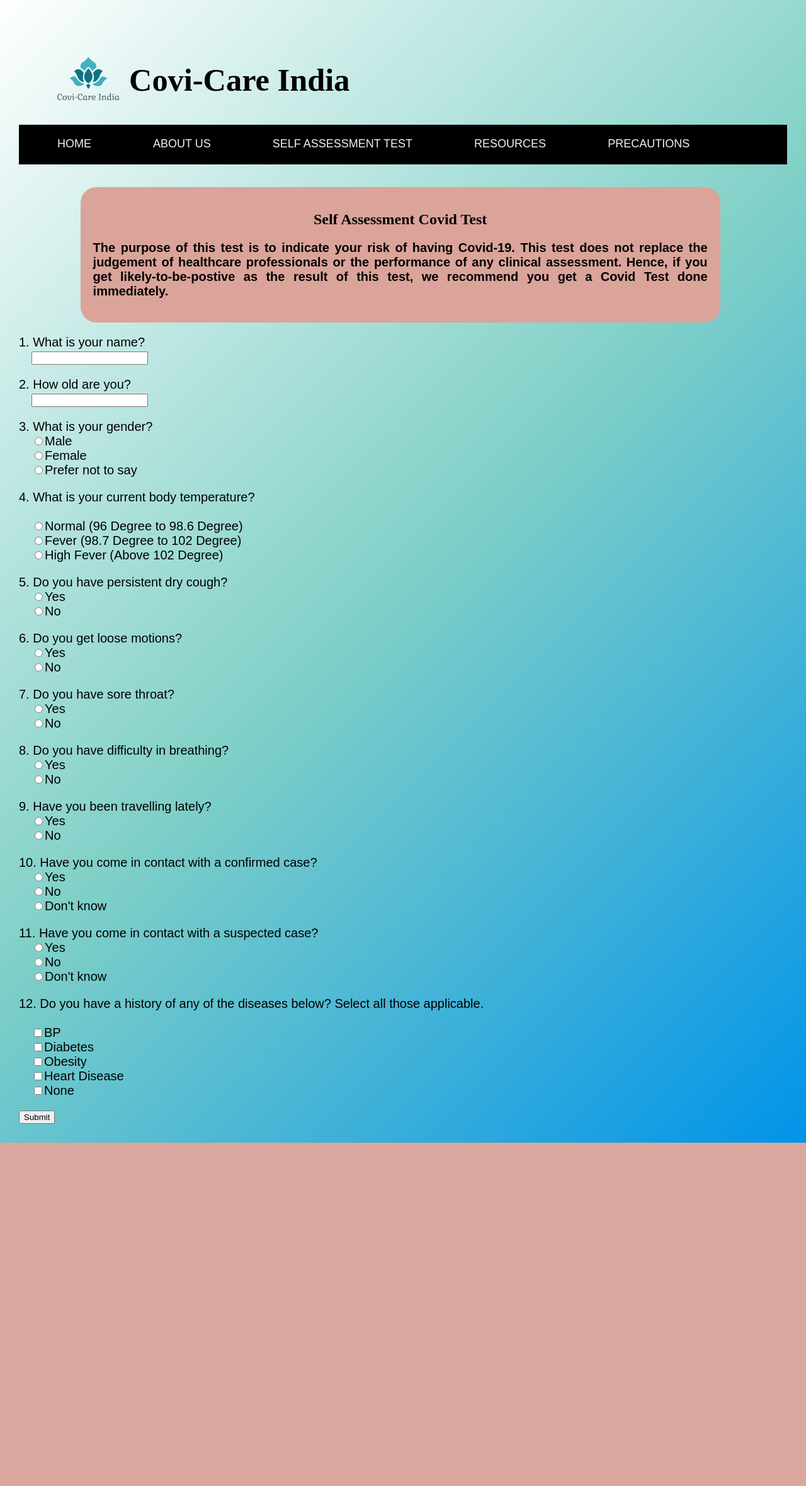
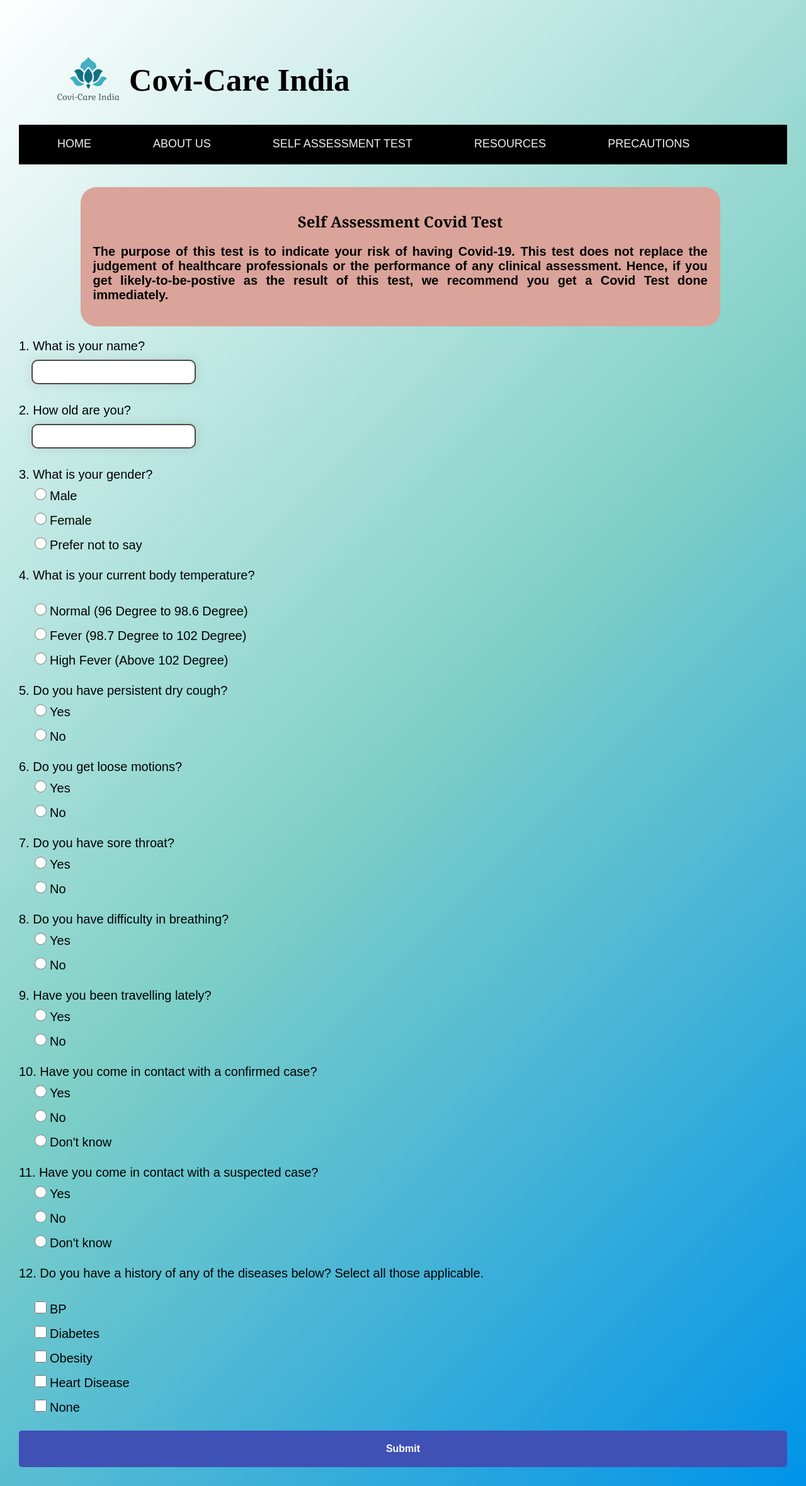
Before and after one commit to Meghana-Mohanty/Covi-Care-India, a PHP site: page /Form.html in a window 1280 px wide. Shown: the whole page at 63% size. Before the commit the page ends 1814 px from the top, so only its background shows below. Run offline with PHP 8.4, Linux system fonts and the light colour scheme.

Commit message:
Update Layout.css

```diff
--- a/Layout.css
+++ b/Layout.css
@@ -148,3 +148,53 @@ p
   background-color: #74c69d;
   color: black;
 }
+
+input[type=text]{
+    padding: 10px 40px;
+    margin: 10px 0 ;
+    border: 2px solid rgb(75, 73, 73);
+    box-shadow:0 0 15px 4px rgba(0,0,0,0.06);
+    border-radius:10px;
+}
+
+input[type=radio] {
+    opacity: 3;
+    width:19px;
+    height:19px;
+    margin: 10px 5px ;
+  }
+
+  input[type=checkbox] {
+    opacity: 3;
+    width:19px;
+    height:19px;
+    margin: 10px 5px ;
+  }
+
+  button{
+    padding: 20px;
+    border:none;
+    background-color:#3F51B5;
+    color:#fff;
+    font-weight:600;
+    border-radius:5px;
+    width: 100% ;
+    font-size:medium;
+  }
+
+  button:hover{
+      background-color: gray;
+  }
+
+  *:focus{
+      outline: none ;
+  }
+
+  input[type=text]:focus {
+    background-color:lightblue;
+    border-color: #000;
+  }
+
+  #test-info h2{
+      font-family: Cambria, Cochin, Georgia, Times, 'Times New Roman', serif;
+  }
```
